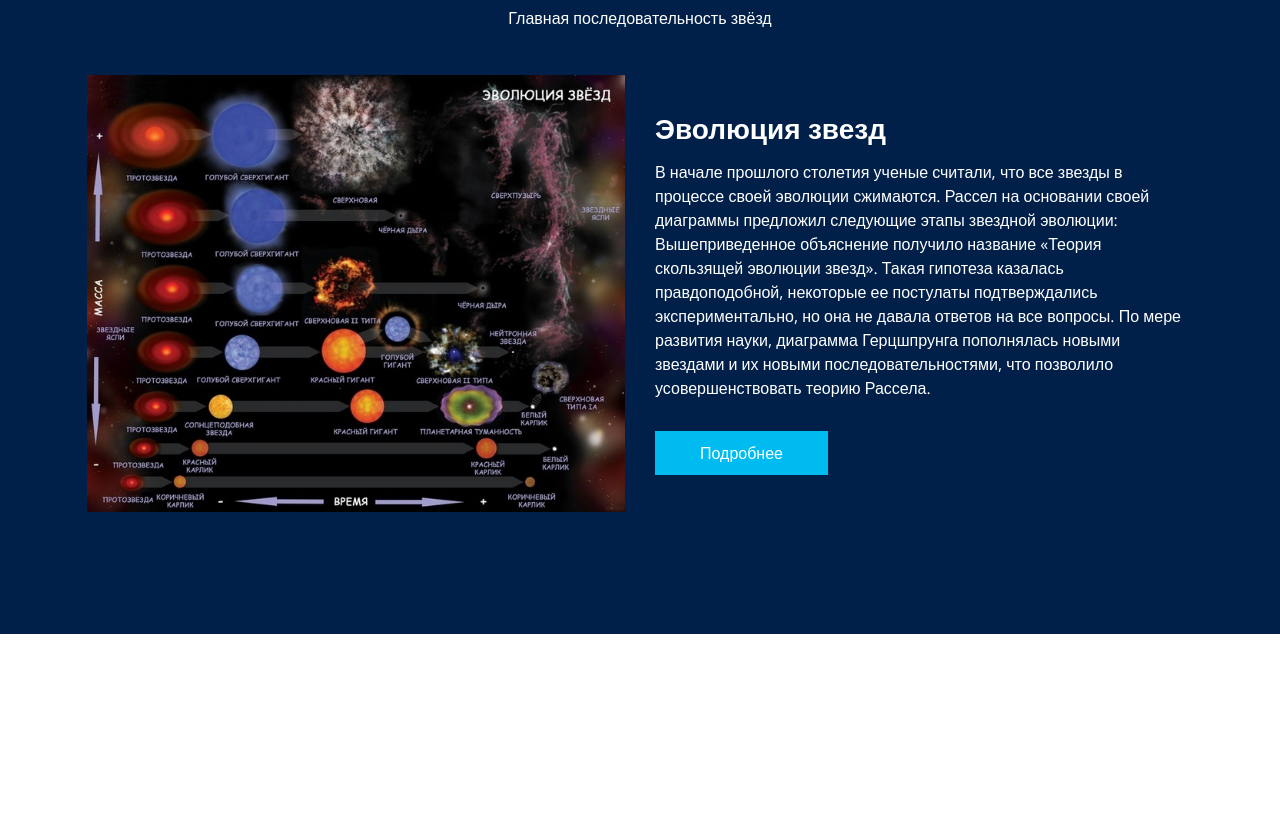
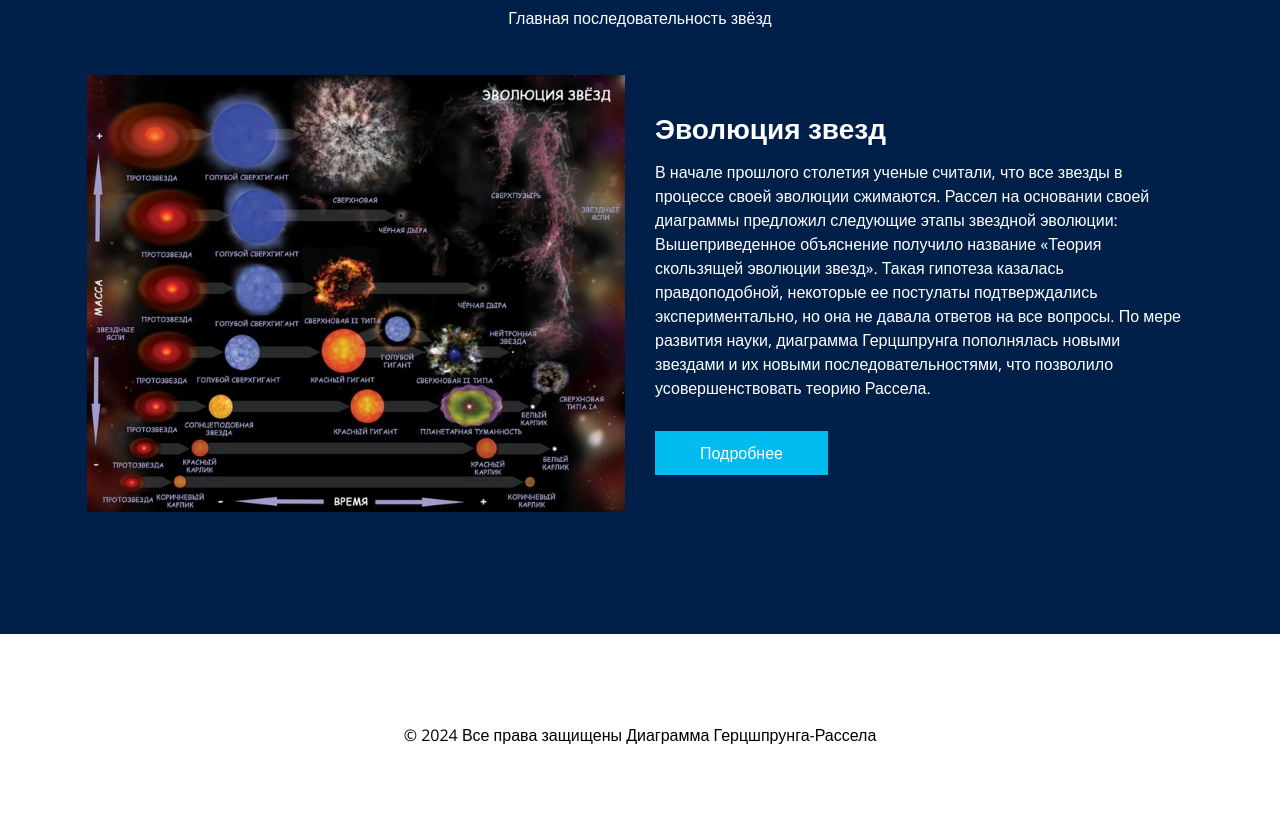
Before and after one commit to ValerKob/Space, a plain HTML site: page index.html in a window 1280 px wide. Shown: the part 1600-2436 px from the top of the page. Before the commit the page ends 2234 px from the top, so only its background shows below. Drawn offline with nearby package versions, Linux system fonts and the light colour scheme; some packages are replaced by stand-ins of ours; a script that the page names is missing.

Commit message:
амам

```diff
--- a/index.html
+++ b/index.html
@@ -293,7 +293,16 @@
 
   <!-- end about section -->
 
-
+   <!-- footer section -->
+   <section class="footer_section">
+    <div class="container">
+      <p>
+        &copy; <span id="displayYear"></span> Все права защищены
+        <a href="https://html.design/">Диаграмма Герцшпрунга-Рассела</a>
+      </p>
+    </div>
+  </section>
+  <!-- footer section -->
 
   <!-- jQery -->
   <script type="text/javascript" src="js/jquery-3.4.1.min.js"></script>
```
Also changed, not shown: about.html (+11 -0 lines).
